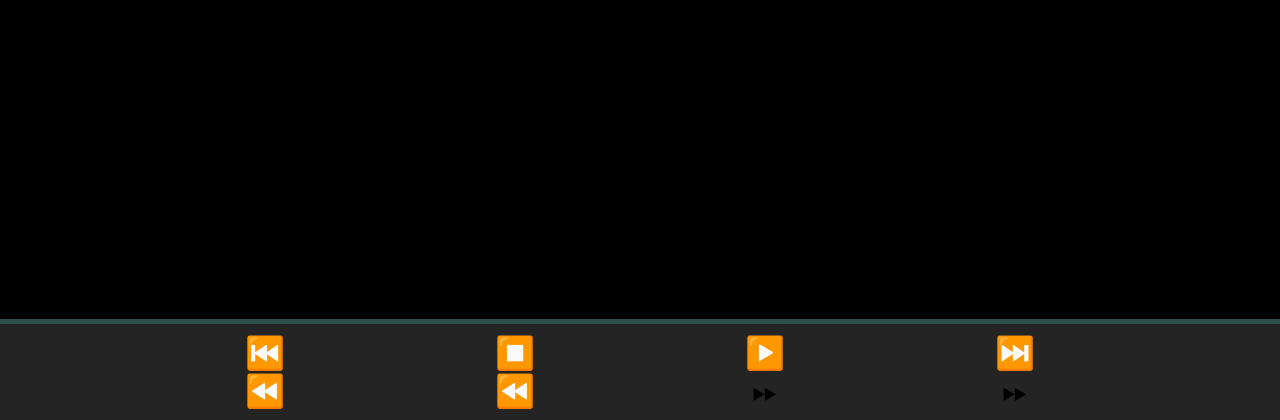
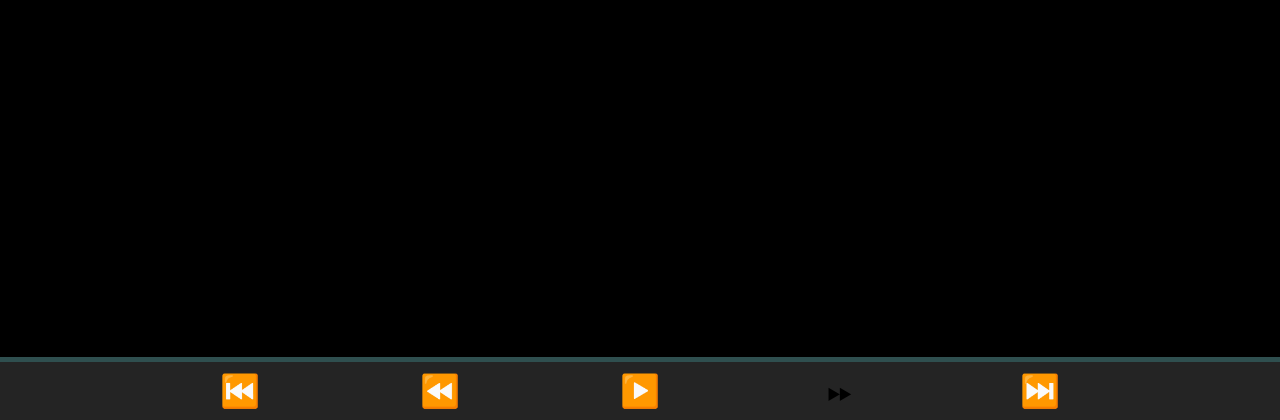
Before and after one commit to AONunan/audiobook-player-frontend, a Flask app: page / in a window 1280 px wide. Shown: the part 380-800 px from the top of the page. Run offline with Flask 2, Linux system fonts and the light colour scheme; data that the repository does not hold is empty.

```diff
--- a/static/css/footer.css
+++ b/static/css/footer.css
@@ -22,9 +22,6 @@ audio {
   margin: auto;
   max-width: 1000px;
   align-items: stretch;
-}
-
-.mediaButtonRow {
   display: flex;
 }
 
--- a/templates/index.html
+++ b/templates/index.html
@@ -117,19 +117,12 @@
 
       <div id="mediaButtons" style="padding-bottom: 10px;">
 
-        <div class="mediaButtonRow">
         <button class="mediaButton" title="Previous track" onclick="mediaControls('previousTrack')">⏮️</button>
-          <button class="mediaButton" title="Stop" onclick="mediaControls('stop')">⏹️</button>
-          <button class="mediaButton" title="Play/Pause" onclick="mediaControls('togglePlayPause')" id="playPauseButton">▶️</button>
+        <button class="mediaButton" title="Rewind 15 seconds" onclick="mediaControls('rewind')">⏪</button>
+        <button class="mediaButton" title="Play/Pause" onclick="mediaControls('togglePlayPause')"
+          id="playPauseButton">▶️</button>
+        <button class="mediaButton" title="Fast forward 15 seconds" onclick="mediaControls('fastForward')">⏩︎</button>
         <button class="mediaButton" title="Next track" onclick="mediaControls('nextTrack')">⏭️</button>
-        </div>
-
-        <div class="mediaButtonRow">
-          <button class="mediaButton" title="Rewind 10%" onclick="mediaControls('rewind10Percent')">⏪</button>
-          <button class="mediaButton" title="Rewind 15 seconds" onclick="mediaControls('rewind')">⏪</button>
-          <button class="mediaButton" title="Fast forward 15 seconds" onclick="mediaControls('fastForward')">⏩︎</button>
-          <button class="mediaButton" title="Fast forward 10%" onclick="mediaControls('fastForward10Percent')">⏩︎</button>
-        </div>
 
       </div>
 
```
Also changed, not shown: static/js/main.js (+39 -32 lines). Lines whose indentation alone changed are shown as unchanged.
